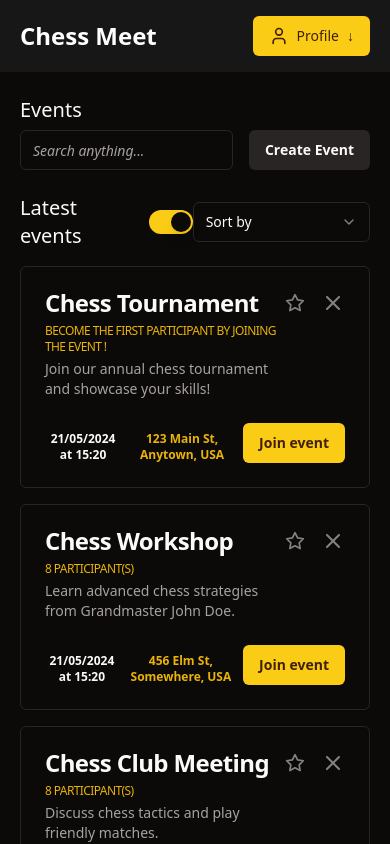
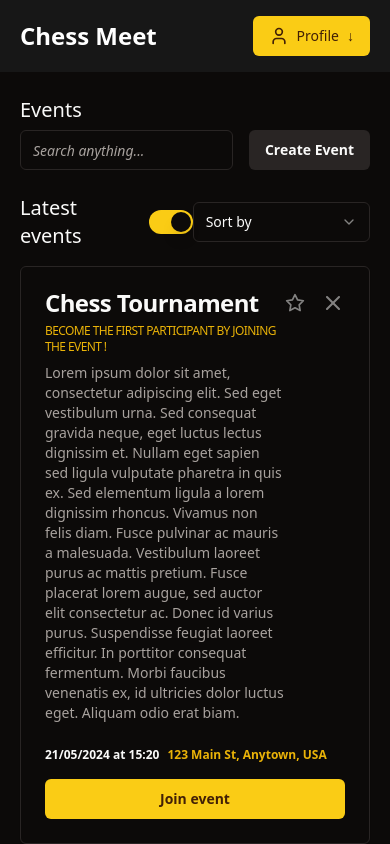
Before and after one commit to shograti/chess-meet, a React (Vite) app in the folder client/: page / in a window 390 px wide. Shown: the top 844 px of the page. Built offline with nearby package versions, Linux system fonts and the light colour scheme.

Commit message:
Added sort by most recent and sort by closest in time

```diff
--- a/client/src/components/events/event-list.tsx
+++ b/client/src/components/events/event-list.tsx
@@ -56,7 +56,9 @@ const EventItem: React.FC<EventItemProps> = ({ event }) => {
                   : "Become the first participant by joining the event !"}
               </span>
             </CardTitle>
-            <CardDescription>{event.description}</CardDescription>
+            <CardDescription className="mt-1">
+              {event.description}
+            </CardDescription>
           </div>
           <div className="flex items-center gap-4">
             <TooltipProvider>
@@ -83,14 +85,16 @@ const EventItem: React.FC<EventItemProps> = ({ event }) => {
         </div>
       </CardHeader>
       <CardContent>
-        <div className="flex justify-between items-center gap-2">
-          <div className="flex gap-2 self-end font-semibold text-xs text-center">
+        <div className="flex sm:flex-row flex-col justify-between  sm:gap-2 gap-4">
+          <div className="flex gap-2 sm:self-end font-semibold text-xs">
             <span>{format(event.dateTime, "dd/MM/yyyy 'at' HH:mm")}</span>
             <span className="text-yellow-500 cursor-pointer hover:text-yellow-400">
               {event.fullAddress}
             </span>
           </div>
-          <Button className="font-semibold">Join event</Button>
+          <Button className="font-semibold self-stretch xs:self-end">
+            Join event
+          </Button>
         </div>
       </CardContent>
     </Card>
--- a/client/src/components/events/event-select.tsx
+++ b/client/src/components/events/event-select.tsx
@@ -17,6 +17,7 @@ export const EventSelect: React.FC<EventSelectProps> = ({ onSortChange }) => {
         <SelectValue placeholder="Sort by" />
       </SelectTrigger>
       <SelectContent>
+        <SelectItem value="closest-in-time">Closest in time</SelectItem>
         <SelectItem value="most-recent">Most recent</SelectItem>
         <SelectItem value="most-popular">Most popular</SelectItem>
         <SelectItem value="name">Name</SelectItem>
--- a/client/src/pages/home.tsx
+++ b/client/src/pages/home.tsx
@@ -14,10 +14,12 @@ const events = [
   {
     id: "1",
     title: "Chess Tournament",
-    description: "Join our annual chess tournament and showcase your skills!",
+    description:
+      "Lorem ipsum dolor sit amet, consectetur adipiscing elit. Sed eget vestibulum urna. Sed consequat gravida neque, eget luctus lectus dignissim et. Nullam eget sapien sed ligula vulputate pharetra in quis ex. Sed elementum ligula a lorem dignissim rhoncus. Vivamus non felis diam. Fusce pulvinar ac mauris a malesuada. Vestibulum laoreet purus ac mattis pretium. Fusce placerat lorem augue, sed auctor elit consectetur ac. Donec id varius purus. Suspendisse feugiat laoreet efficitur. In porttitor consequat fermentum. Morbi faucibus venenatis ex, id ultricies dolor luctus eget. Aliquam odio erat biam. ",
     dateTime: new Date(),
     fullAddress: "123 Main St, Anytown, USA",
     participants: 0,
+    createdAt: new Date("2022-09-01T12:00:00"),
   },
   {
     id: "2",
@@ -26,6 +28,7 @@ const events = [
     dateTime: new Date(),
     fullAddress: "456 Elm St, Somewhere, USA",
     participants: 8,
+    createdAt: new Date("2022-09-01T12:00:00"),
   },
   {
     id: "3",
@@ -34,6 +37,7 @@ const events = [
     dateTime: new Date(),
     fullAddress: "789 Oak Ave, Nowhere, USA",
     participants: 8,
+    createdAt: new Date("2022-09-01T12:00:00"),
   },
   {
     id: "4",
@@ -42,6 +46,7 @@ const events = [
     dateTime: new Date(),
     fullAddress: "321 Pine Rd, Anytown, USA",
     participants: 8,
+    createdAt: new Date("2022-08-01T12:00:00"),
   },
   {
     id: "5",
@@ -50,6 +55,7 @@ const events = [
     dateTime: new Date("2022-02-15T10:00:00"),
     fullAddress: "654 Cedar Ln, Somewhere, USA",
     participants: 8,
+    createdAt: new Date("2022-09-01T12:00:00"),
   },
   {
     id: "6",
@@ -58,6 +64,7 @@ const events = [
     dateTime: new Date(),
     fullAddress: "987 Maple Dr, Nowhere, USA",
     participants: 8,
+    createdAt: new Date("2022-09-01T12:00:00"),
   },
 ];
 
@@ -66,15 +73,23 @@ export const Home = () => {
   const [areEventsVisible, setAreEventsVisible] = useState(true);
   const [sortMethod, setSortMethod] = useState("most-recent");
 
+  const now: any = new Date();
+
   const sortedEvents = useMemo(() => {
-    const eventsCopy = [...events]; //
+    const eventsCopy = [...events];
     switch (sortMethod) {
       case "most-recent":
-        return eventsCopy.sort((a: any, b: any) => b.dateTime - a.dateTime);
+        return eventsCopy.sort((a: any, b: any) => b.createdAt - a.createdAt);
       case "most-popular":
         return eventsCopy.sort((a, b) => b.participants - a.participants);
       case "name":
         return eventsCopy.sort((a, b) => a.title.localeCompare(b.title));
+      case "closest-in-time":
+        return eventsCopy.sort((a: any, b: any) => {
+          const distanceA = Math.abs(a.dateTime - now);
+          const distanceB = Math.abs(b.dateTime - now);
+          return distanceA - distanceB;
+        });
       default:
         return eventsCopy;
     }
```
